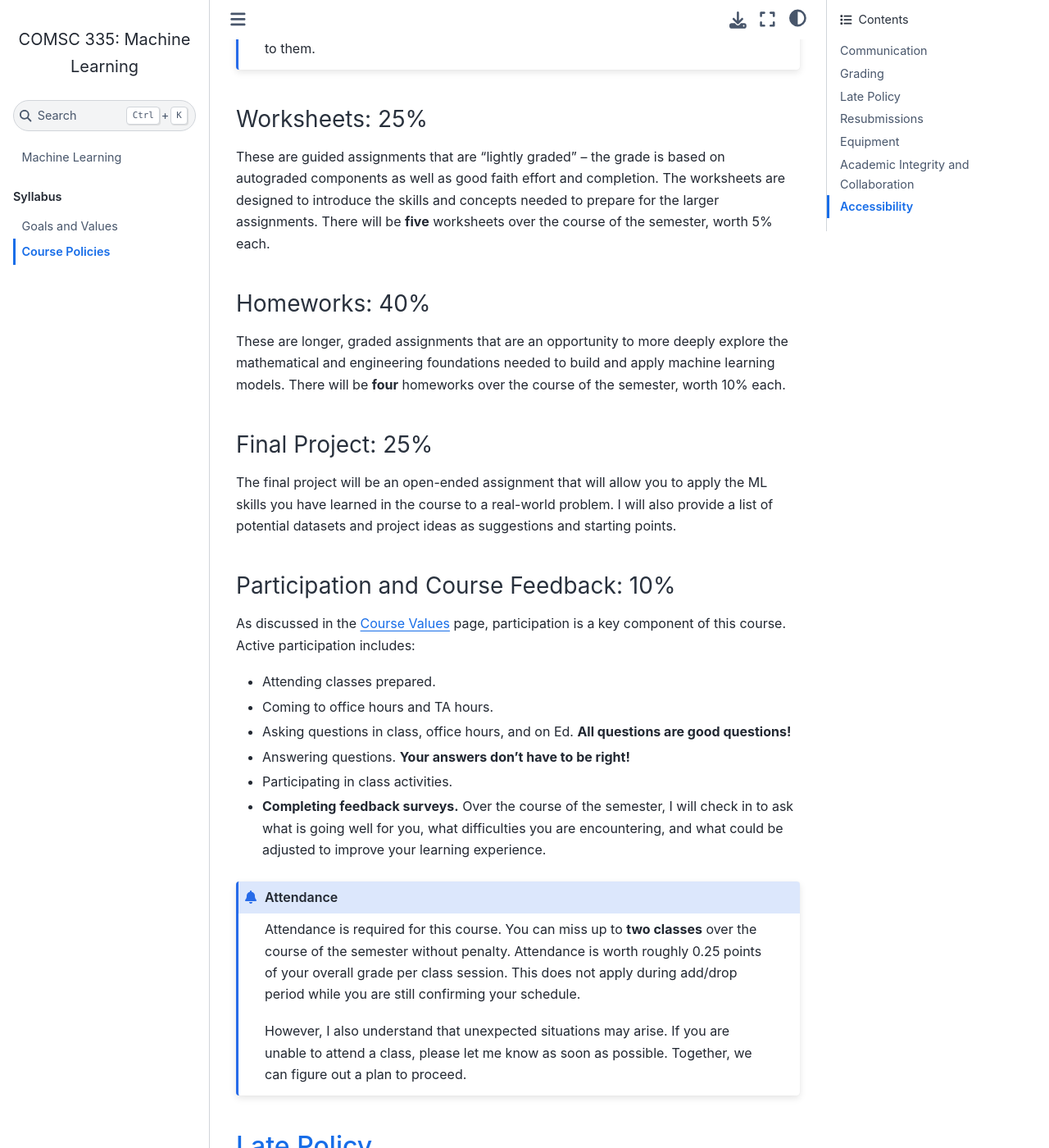
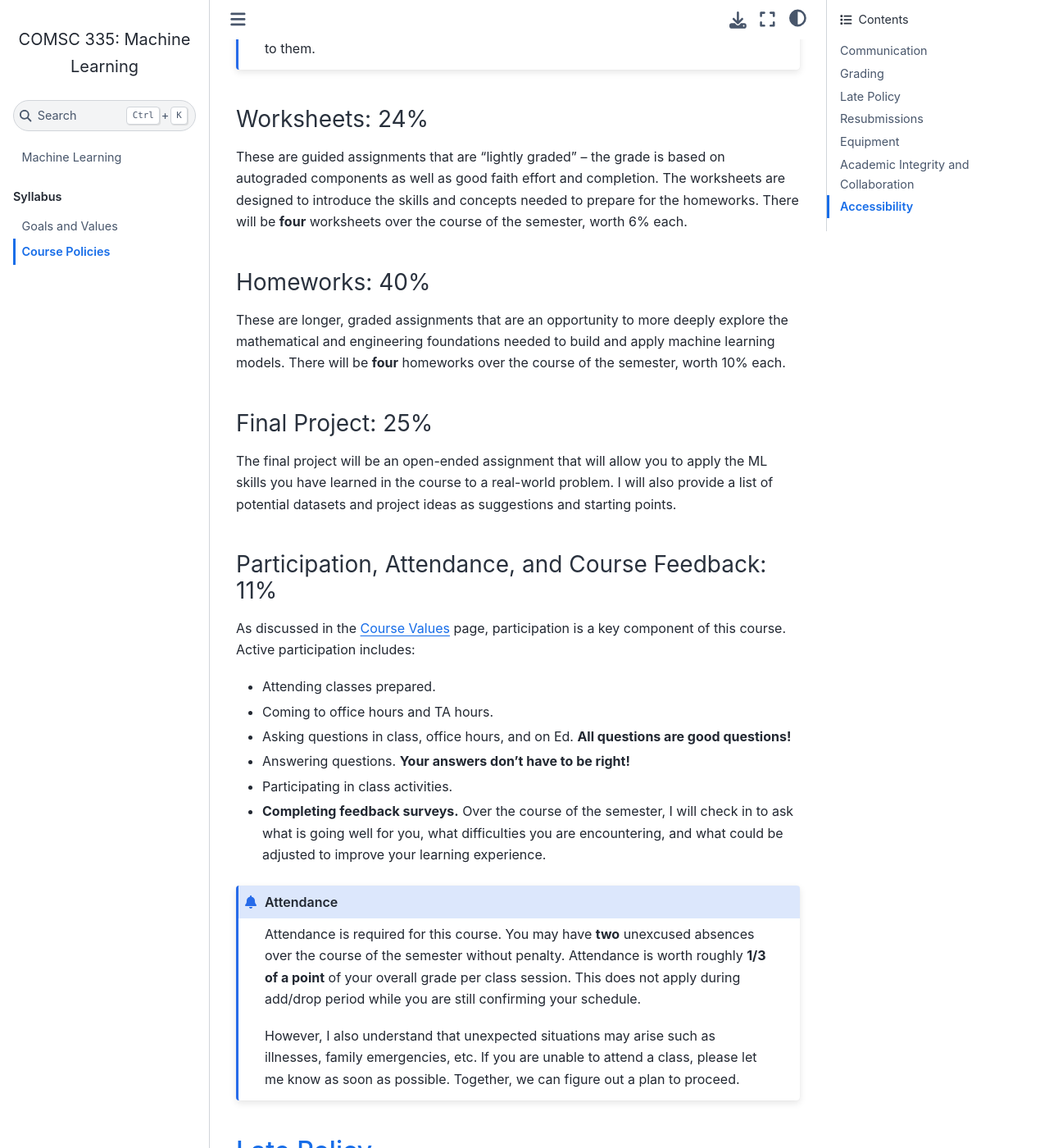
Before and after one commit to comsc335/comsc335.github.io, a Jupyter Book: the page built from syllabus/policies.md, in a window 1280 px wide and 1400 px high, scrolled down 1115 px. Shown: the whole window at 82% size. Built offline with Jupyter Book 1.0.4 settings and Sphinx 7.4.7 and the Sphinx Book theme 1.1.4, drawn with Linux system fonts in a browser that asks for light colours.

Commit message:
fix typos in course description

````diff
--- a/syllabus/policies.md
+++ b/syllabus/policies.md
@@ -25,9 +25,9 @@ This site is still under construction and subject to change!
 Wherever possible, assignments will have their overall grade point value attached to them.
 ```
 
-### Worksheets: 25%
+### Worksheets: 24%
 
-These are guided assignments that are "lightly graded" -- the grade is based on autograded components as well as good faith effort and completion. The worksheets are designed to introduce the skills and concepts needed to prepare for the larger assignments. There will be **five** worksheets over the course of the semester, worth 5% each.
+These are guided assignments that are "lightly graded" -- the grade is based on autograded components as well as good faith effort and completion. The worksheets are designed to introduce the skills and concepts needed to prepare for the homeworks. There will be **four** worksheets over the course of the semester, worth 6% each.
 
 ### Homeworks: 40%
 
@@ -37,7 +37,7 @@ These are longer, graded assignments that are an opportunity to more deeply expl
 
 The final project will be an open-ended assignment that will allow you to apply the ML skills you have learned in the course to a real-world problem. I will also provide a list of potential datasets and project ideas as suggestions and starting points.
 
-### Participation and Course Feedback: 10%
+### Participation, Attendance, and Course Feedback: 11%
 
 As discussed in the [Course Values](values) page, participation is a key component of this course. Active participation includes:
 
@@ -49,9 +49,9 @@ As discussed in the [Course Values](values) page, participation is a key compone
 - **Completing feedback surveys.** Over the course of the semester, I will check in to ask what is going well for you, what difficulties you are encountering, and what could be adjusted to improve your learning experience.
 
 ```{admonition} Attendance
-Attendance is required for this course. You can miss up to **two classes** over the course of the semester without penalty. Attendance is worth roughly 0.25 points of your overall grade per class session. This does not apply during add/drop period while you are still confirming your schedule.
+Attendance is required for this course. You may have **two** unexcused absences over the course of the semester without penalty. Attendance is worth roughly **1/3 of a point** of your overall grade per class session. This does not apply during add/drop period while you are still confirming your schedule.
 
-However, I also understand that unexpected situations may arise. If you are unable to attend a class, please let me know as soon as possible. Together, we can figure out a plan to proceed.
+However, I also understand that unexpected situations may arise such as illnesses, family emergencies, etc. If you are unable to attend a class, please let me know as soon as possible. Together, we can figure out a plan to proceed.
 ```
 
 ## Late Policy
````
Also changed, not shown: index.md (+1 -1 lines).
